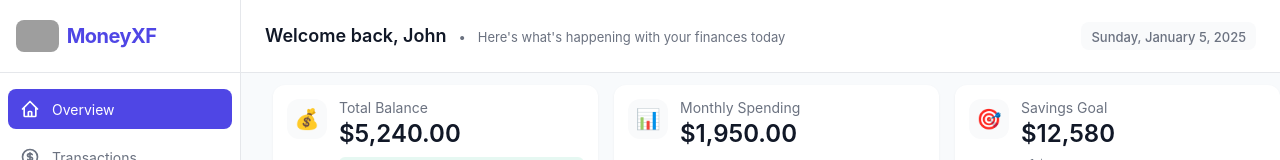
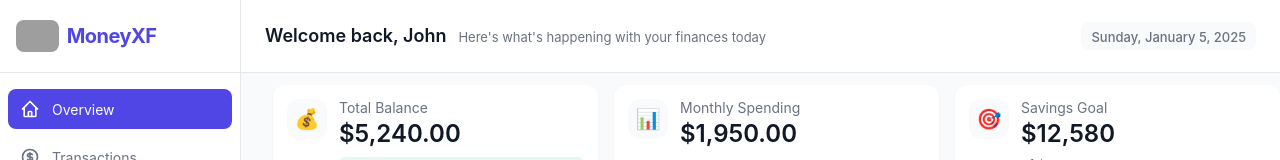
Before and after one commit to stevenexef/moneyxf, a React (Create React App) app: page /moneyxf/dashboard in a window 1280 px wide. Shown: the top 160 px of the page. Built offline with nearby package versions, Linux system fonts and the light colour scheme; sample sign-in values are in the browser's storage; grey boxes are pictures that could not be loaded; the HTML template or start-up script is replaced by a standard one.

Commit message:
remove dot

```diff
--- a/src/components/Dashboard.tsx
+++ b/src/components/Dashboard.tsx
@@ -17,7 +17,6 @@ const Dashboard: React.FC = () => {
           <div className="welcome-content">
             <div className="welcome-text">
               <h1>Welcome back, John</h1>
-              <p>•</p>
               <p>Here's what's happening with your finances today</p>
             </div>
             <div className="date-display">
```
